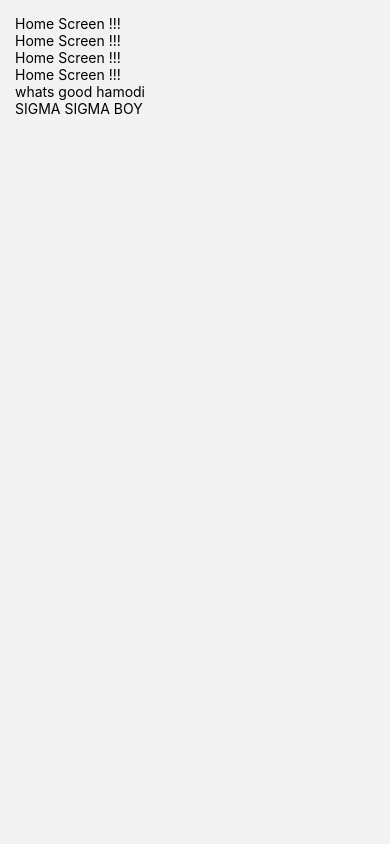
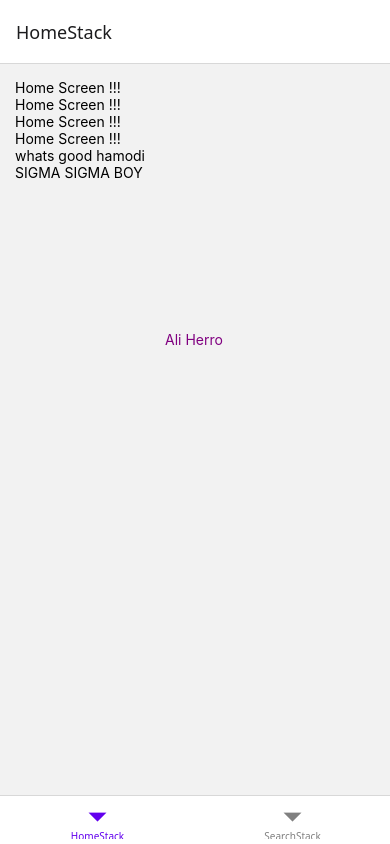
Before and after one commit to SafaIsmael10/Travel-App, a React Native app in the folder travel-app/: screen /SearchScreen in a window 390 px wide. Built offline with nearby package versions, Linux system fonts and the light colour scheme.

Commit message:
bottom tabs initialized

```diff
--- a/travel-app/App.js
+++ b/travel-app/App.js
@@ -3,6 +3,7 @@ import { NavigationContainer } from "@react-navigation/native";
 import { createNativeStackNavigator } from "@react-navigation/native-stack";
 import { createBottomTabNavigator } from "@react-navigation/bottom-tabs";
 import HomeScreen from "./app/HomeScreen.js";
+import SearchScreen from "./app/SearchScreen.js";
 
 const Stack = createNativeStackNavigator();
 const Tab = createBottomTabNavigator();
@@ -11,7 +12,7 @@ const HomeStack = () => {
   return (
     <Stack.Navigator
       initialRoute
-      Name="HomeScreen"
+      name="HomeScreen"
       screenOptions={{
         headerStyle: { backgroundColor: "#959BF6" },
         headerTintColor: "white",
@@ -26,10 +27,45 @@ const HomeStack = () => {
   );
 };
 
+const SearchStack = () => {
+  return (
+    <Stack.Navigator
+      initialRoute
+      name="SearchScreen"
+      screenOptions={{
+        headerStyle: { backgroundColor: "#959BF6" },
+        headerTintColor: "white",
+      }}
+    >
+      <Stack.Screen
+        name="SearchScreen"
+        component={SearchScreen}
+        options={{ headerShown: false }}
+      />
+    </Stack.Navigator>
+  );
+};
+
+
+const MyTabs = () => {
+  return (
+    <Tab.Navigator
+      screenOptions={{
+        tabBarStyle: { backgroundColor: '#fff' },
+        tabBarActiveTintColor: '#6200ee',
+        tabBarInactiveTintColor: 'gray',
+      }}
+    >
+      <Tab.Screen name="HomeStack" component={HomeStack} />
+      <Tab.Screen name="SearchStack" component={SearchStack} />
+    </Tab.Navigator>
+  );
+};
+
 export const App = () => {
   return (
     <NavigationContainer>
-      <HomeStack />
+      <MyTabs />
     </NavigationContainer>
   );
 };
--- a/travel-app/app/HomeScreen.js
+++ b/travel-app/app/HomeScreen.js
@@ -1,5 +1,5 @@
 import Screen from "./Screen.js";
-import { View, Text } from "react-native";
+import { View, Text, StyleSheet } from "react-native";
 
 const HomeScreen = () =>
 {
@@ -11,8 +11,13 @@ const HomeScreen = () =>
             <Text>Home Screen !!!</Text>
             <Text>whats good hamodi</Text>
             <Text>SIGMA SIGMA BOY</Text>
+            <Text style={styles.text}>Ali Herro</Text>
         </Screen>
       );
 };
 
+const styles = StyleSheet.create({
+  text: { padding: 150, color: "purple" },
+});
+
 export default HomeScreen;
--- /dev/null
+++ b/travel-app/app/SearchScreen.js
@@ -0,0 +1,19 @@
+import Screen from "./Screen.js";
+import { View, Text, StyleSheet } from "react-native";
+
+const SearchScreen = () =>
+{
+    return (
+        <Screen>
+            <Text>Search Screen: Search For Users</Text>
+            <Text>Search Screen: Search For Users</Text>
+            <Text>Search Screen: Search For Users</Text>
+        </Screen>
+      );
+};
+
+const styles = StyleSheet.create({
+  text: { padding: 150, color: "blue" },
+});
+
+export default SearchScreen;
```
